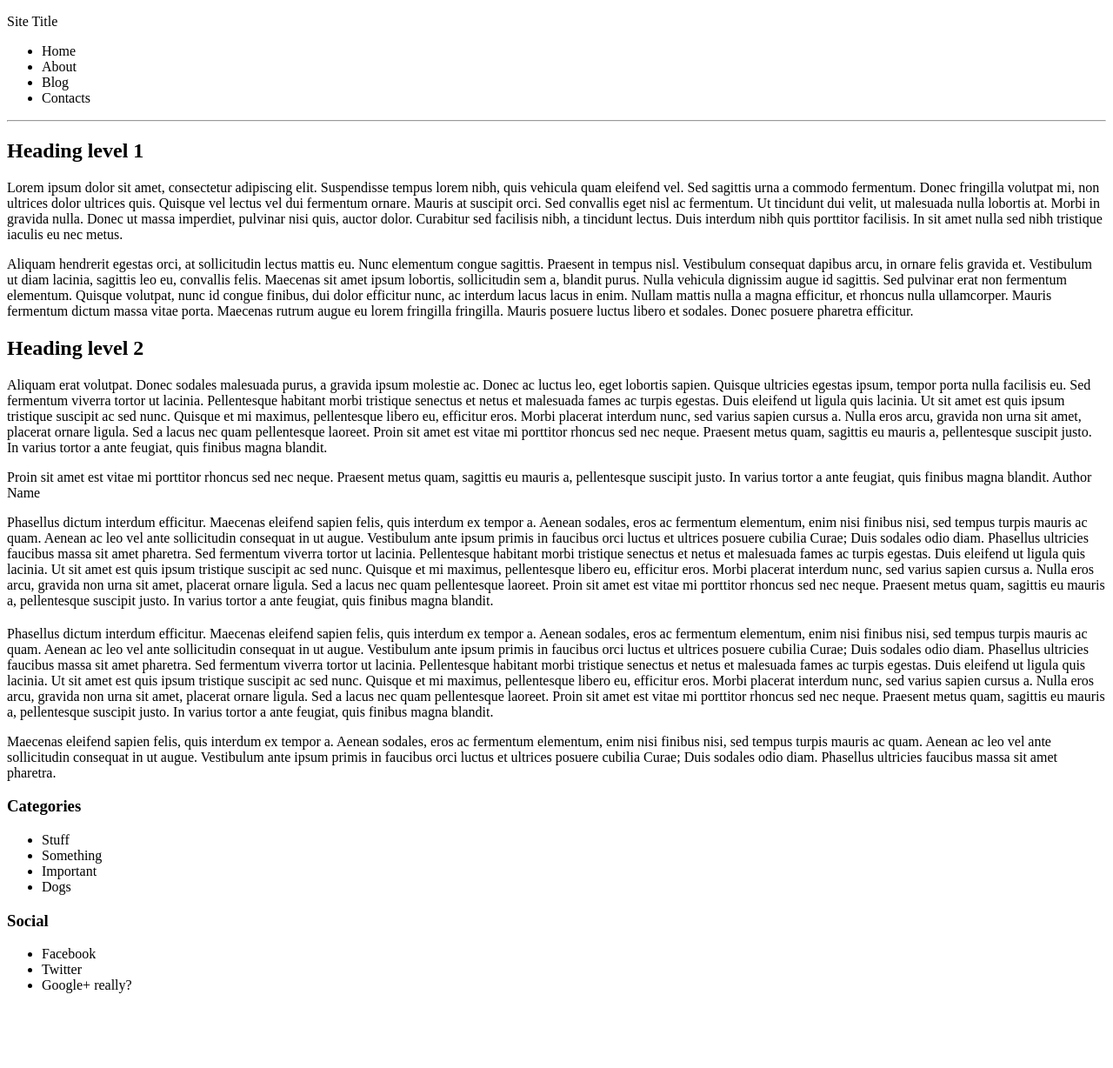
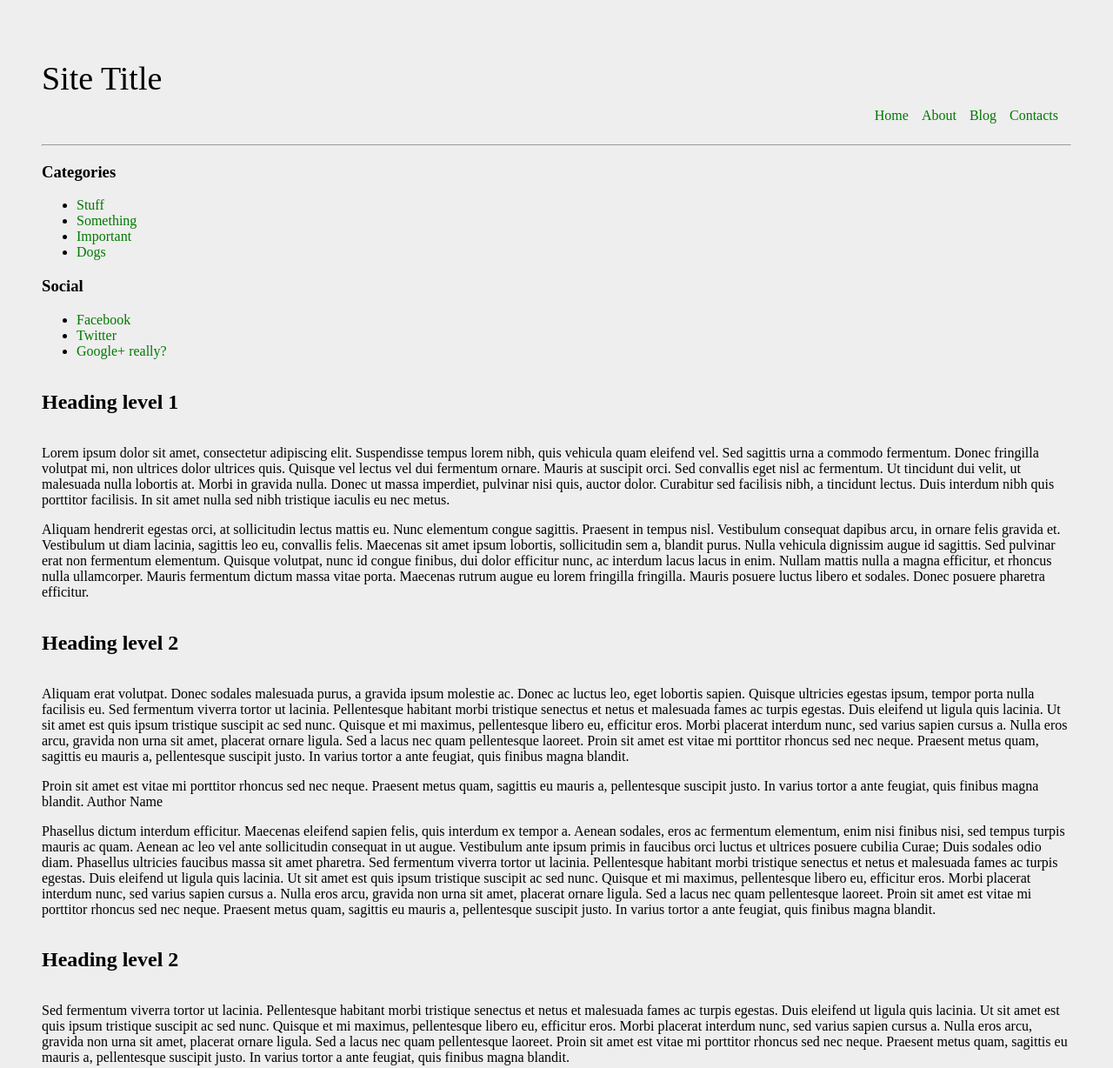
Before and after one commit to nlotoo/HTML-CSS---September-2022, a plain HTML site: page 09. Position and Grid/04_Navigation-float/index.html in a window 1280 px wide. Shown: the top 1228 px of the page at 87% size. Before the commit the page ends 1158 px from the top, so only its background shows below. Drawn offline with Linux system fonts and the light colour scheme.

Commit message:
04 task update.

```diff
--- a/09. Position and Grid/04_Navigation-float/index.html
+++ b/09. Position and Grid/04_Navigation-float/index.html
@@ -5,6 +5,7 @@
     <meta charset="UTF-8">
     <meta http-equiv="X-UA-Compatible" content="IE=edge">
     <meta name="viewport" content="width=device-width, initial-scale=1.0">
+    <link rel="stylesheet" href="./style.css">
     <title>Navigation</title>
 </head>
 
@@ -13,15 +14,44 @@
         <p>Site Title</p>
         <nav>
             <ul>
-                <li>Home</li>
-                <li>About</li>
-                <li>Blog</li>
-                <li>Contacts</li>
+                <li><a>Home</a></li>
+                <li><a>About</a></li>
+                <li><a>Blog</a></li>
+                <li><a>Contacts</a></li>
             </ul>
         </nav>
     </header>
     <hr>
     <main>
+        <aside>
+            <section>
+                <h3>Categories</h3>
+            </section>
+            <section>
+                <nav>
+                    <ul>
+                        <li><a>Stuff</a></li>
+                        <li><a>Something</a></li>
+                        <li><a>Important</a></li>
+                        <li><a>Dogs</a></li>
+                    </ul>
+                </nav>
+            </section>
+        </aside>
+        <aside>
+            <section>
+                <h3>Social</h3>
+            </section>
+            <section>
+                <nav>
+                    <ul>
+                        <li><a>Facebook</a></li>
+                        <li><a>Twitter</a></li>
+                        <li><a>Google+ really?</a></li>
+                    </ul>
+                </nav>
+            </section>
+        </aside>
         <article>
             <header>
                 <h1>
@@ -94,49 +124,29 @@
         </article>
         <article>
             <header>
-                <h2></h2>
+                <h2>Heading level 2</h2>
             </header>
             <section>
-                <p>Phasellus dictum interdum efficitur. Maecenas eleifend sapien felis, quis interdum ex tempor a. Aenean sodales, eros ac fermentum elementum, enim nisi finibus nisi, sed tempus turpis mauris ac quam. Aenean ac leo vel ante sollicitudin consequat in ut augue. Vestibulum ante ipsum primis in faucibus orci luctus et ultrices posuere cubilia Curae; Duis sodales odio diam. Phasellus ultricies faucibus massa sit amet pharetra.
-                    Sed fermentum viverra tortor ut lacinia. Pellentesque habitant morbi tristique senectus et netus et malesuada fames ac turpis egestas. Duis eleifend ut ligula quis lacinia. Ut sit amet est quis ipsum tristique suscipit ac sed nunc. Quisque et mi maximus, pellentesque libero eu, efficitur eros. Morbi placerat interdum nunc, sed varius sapien cursus a. Nulla eros arcu, gravida non urna sit amet, placerat ornare ligula. Sed a lacus nec quam pellentesque laoreet. Proin sit amet est vitae mi porttitor rhoncus sed nec neque. Praesent metus quam, sagittis eu mauris a, pellentesque suscipit justo. In varius tortor a ante feugiat, quis finibus magna blandit.</p>
-                    <p>
-Maecenas eleifend sapien felis, quis interdum ex tempor a. Aenean sodales, eros ac fermentum elementum, enim nisi finibus nisi, sed tempus turpis mauris ac quam. Aenean ac leo vel ante sollicitudin consequat in ut augue. Vestibulum ante ipsum primis in faucibus orci luctus et ultrices posuere cubilia Curae; Duis sodales odio diam. Phasellus ultricies faucibus massa sit amet pharetra.
+                <p>
+                    Sed fermentum viverra tortor ut lacinia. Pellentesque habitant morbi tristique senectus et netus et
+                    malesuada fames ac turpis egestas. Duis eleifend ut ligula quis lacinia. Ut sit amet est quis ipsum
+                    tristique suscipit ac sed nunc. Quisque et mi maximus, pellentesque libero eu, efficitur eros. Morbi
+                    placerat interdum nunc, sed varius sapien cursus a. Nulla eros arcu, gravida non urna sit amet,
+                    placerat ornare ligula. Sed a lacus nec quam pellentesque laoreet. Proin sit amet est vitae mi
+                    porttitor rhoncus sed nec neque. Praesent metus quam, sagittis eu mauris a, pellentesque suscipit
+                    justo. In varius tortor a ante feugiat, quis finibus magna blandit.</p>
+                <p>
+                    Maecenas eleifend sapien felis, quis interdum ex tempor a. Aenean sodales, eros ac fermentum
+                    elementum, enim nisi finibus nisi, sed tempus turpis mauris ac quam. Aenean ac leo vel ante
+                    sollicitudin consequat in ut augue. Vestibulum ante ipsum primis in faucibus orci luctus et ultrices
+                    posuere cubilia Curae; Duis sodales odio diam. Phasellus ultricies faucibus massa sit amet pharetra.
 
-                    </p>
-                </section>
+                </p>
+            </section>
         </article>
 
     </main>
-    <aside>
-        <section>
-            <h3>Categories
-            </h3>
-        </section>
-        <section>
-            <nav>
-                <ul>
-                    <li><a>Stuff</a></li>
-                    <li><a>Something</a></li>
-                    <li><a>Important</a></li>
-                    <li><a>Dogs</a></li>
-                </ul>
-            </nav>
-        </section>
-    </aside>
-    <aside>
-        <section>
-            <h3>Social</h3>
-        </section>
-        <section>
-            <nav>
-                <ul>
-                    <li><a>Facebook</a></li>
-                    <li><a>Twitter</a></li>
-                    <li><a>Google+ really?</a></li>
-                </ul>
-            </nav>
-        </section>
-    </aside>
+
 </body>
 
 </html>
--- a/09. Position and Grid/04_Navigation-float/style.css
+++ b/09. Position and Grid/04_Navigation-float/style.css
@@ -0,0 +1,47 @@
+a {
+    color: rgb(0, 120, 0);
+}
+
+body {
+    background-color: rgb(238, 238, 238);
+
+    padding: 40px;
+}
+
+img {
+    box-shadow: rgba(0, 0, 0, 0.25);
+    background-color: rgb(255, 255, 255);
+}
+
+body header {
+    /* display: flex; */
+
+    display: grid;
+    grid-template:
+        'title main side';
+
+
+}
+
+aside {}
+
+body header p {
+
+    margin-top: 20px;
+    font-size: 38px;
+}
+
+body header nav {
+    grid-area: side;
+    margin-top: 60px;
+}
+
+body header nav ul {
+    display: flex;
+    list-style: none;
+    justify-content: end;
+}
+
+body header nav li {
+    margin-right: 15px;
+}
```
